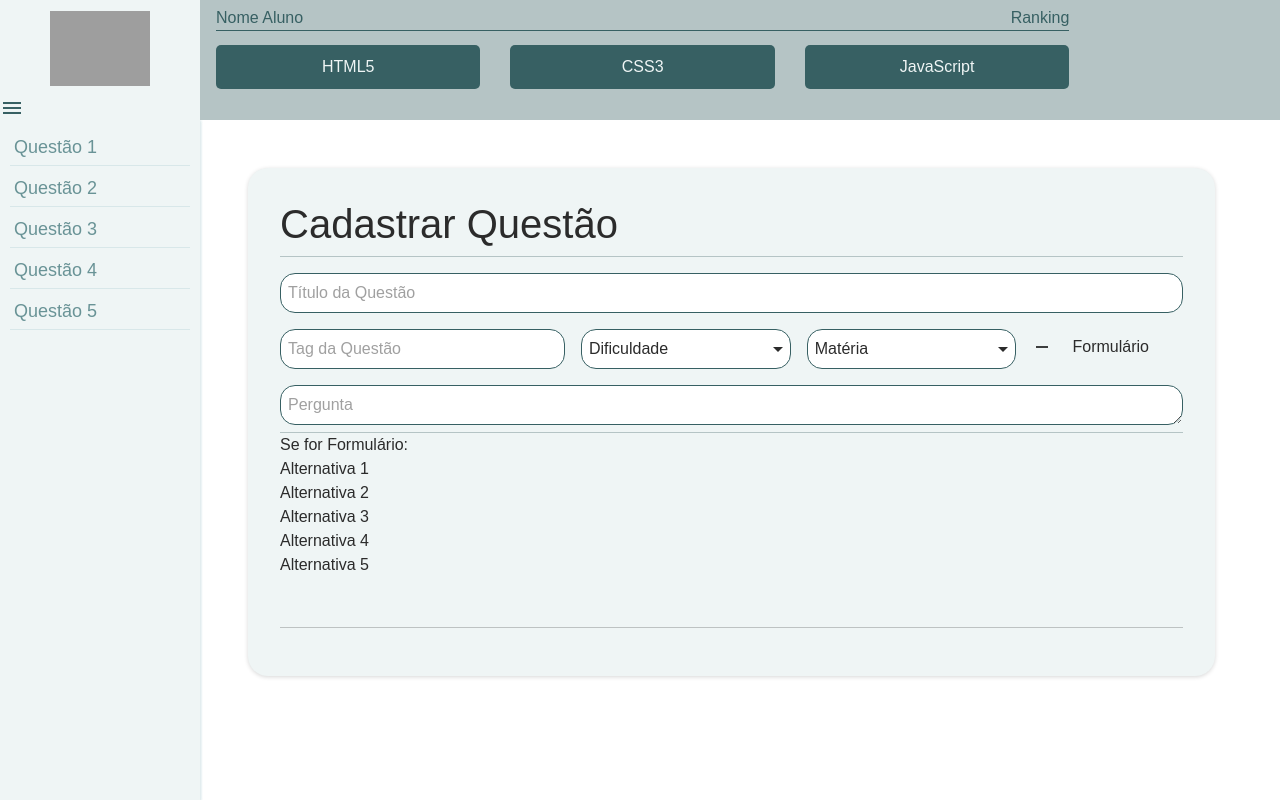
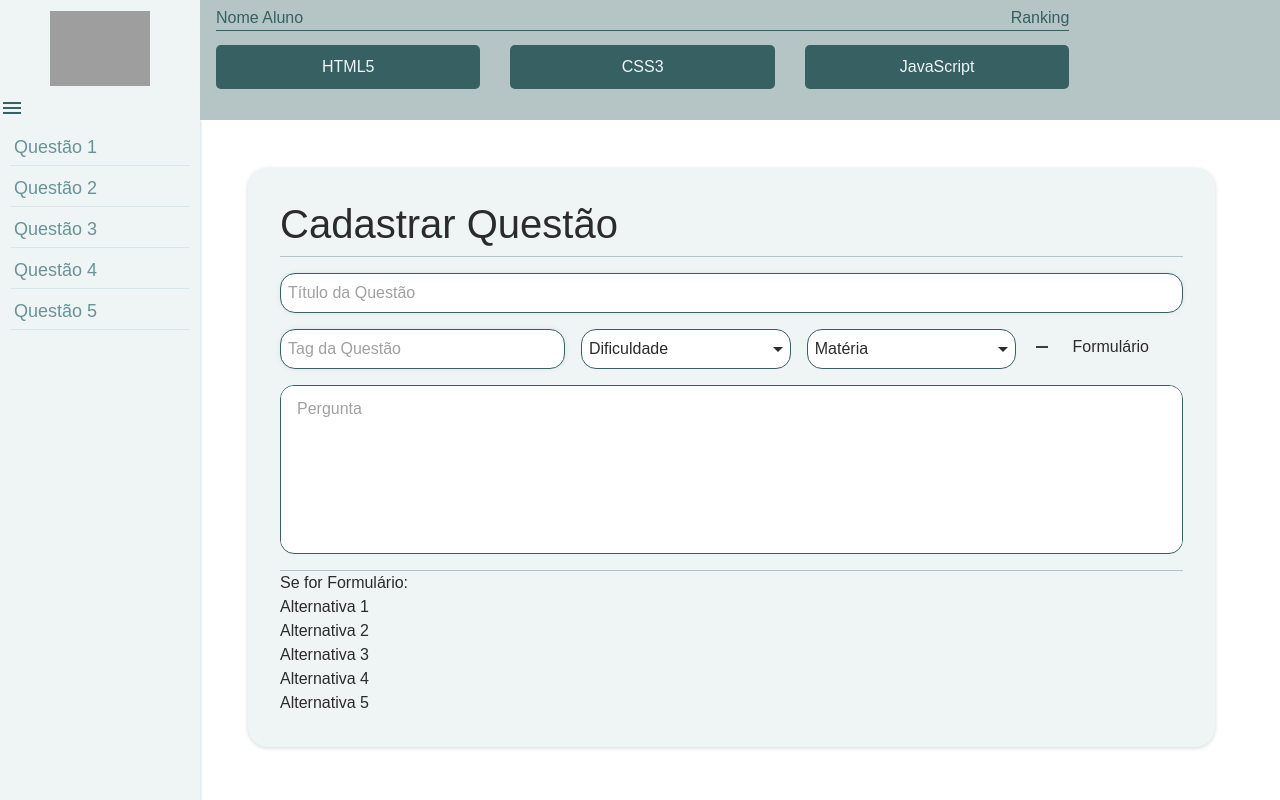
Before and after one commit to WilliGerber/OA_JavaScript, an Angular app: page /admin/cadastro-questoes in a window 1280 px wide. Built offline with nearby package versions, Linux system fonts and the light colour scheme; grey boxes are pictures that could not be loaded.

Commit message:
question manager + ajustes code-compiler

```diff
--- /dev/null
+++ b/src/app/models/question.ts
@@ -0,0 +1,9 @@
+export interface Question {
+    id: number;
+    title: string;
+    tag: string;
+    level: string;
+    subject: string;
+    formType: boolean;
+    header: string;
+}
--- a/src/app/modules/admin/question-manager/question-manager.component.html
+++ b/src/app/modules/admin/question-manager/question-manager.component.html
@@ -1,44 +1,42 @@
 <div class="p-5 .content">
     <mat-card>
         <div class="card">
-            <div class="tittle">
+            <div class="title">
                 <h1>Cadastrar Questão</h1>
             </div>
             <form class="question-main">
-                <div class="question-tittle">
+                <div class="question-title">
                     <div class="set-row">
-                        <input class="col-12" placeholder="Título da Questão" required>
+                        <input class="col-12" placeholder="Título da Questão" required [(ngModel)]="question.title" name="title">
                     </div>
                     <div class="set-row">
                         <div class="col-4 pr-1">
-                            <input placeholder="Tag da Questão" required>
+                            <input placeholder="Tag da Questão" required [(ngModel)]="question.tag" name="tag">
                         </div>
                         <div class="col-3 pr-1">
-                            <mat-select placeholder="Dificuldade">
+                            <mat-select placeholder="Dificuldade" [(ngModel)]="question.level" name="level">
                                 <!-- <option name="nivel">Iniciante</option>
                                 <option name="nivel">Intermediário</option>
                                 <option name="nivel">Avançado</option> -->
                             </mat-select>
                         </div>
                         <div class="col-3 pr-1">
-                            <mat-select placeholder="Matéria">
+                            <mat-select placeholder="Matéria" [(ngModel)]="question.subject" name="subject">
                                 <option name="tipo">HTML5</option>
                                 <option name="tipo">CSS3</option>
                                 <option name="tipo">JavaScript</option>
                             </mat-select>
                         </div>
                         <div class="question-style col-2">
-                            <mat-slide-toggle>
+                            <mat-slide-toggle class="slide-toogle" [(ngModel)]="question.formType" (change)="toggleChecked()" name="formType">
                                 Formulário
                             </mat-slide-toggle>
                         </div>
-
                     </div>
                 </div>
                 <div class="question-header">
-                    <textarea id="message" placeholder="Pergunta" required></textarea>
+                    <textarea id="message" class="question-header-input" placeholder="Pergunta" required [(ngModel)]="question.header" name="header"></textarea>
                 </div>
-
             </form>
                 <div class="moldura-externa">
                     <label for="alternativa1">Se for Formulário:</label>
@@ -58,13 +56,6 @@
                         <label for="alternativa5">Alternativa 5</label>
                     </div>
                 </div>
-            <div class="form-box">
-                <h3>&nbsp;</h3>
-                <hr>
-                <form>
-
-                </form>
-            </div>
         </div>
     </mat-card>
 
--- a/src/app/modules/admin/question-manager/question-manager.component.scss
+++ b/src/app/modules/admin/question-manager/question-manager.component.scss
@@ -3,13 +3,13 @@
     color: #a0a0a0;
 }
 
-.tittle {
+.title {
     border-bottom: 1px solid var(--color3);
 }
 
 .question-main {
     border-bottom: 1px solid var(--color3);
-    .question-tittle {
+    .question-title {
         .question-style {
             margin-top: 12px;
             display: flex;
@@ -17,6 +17,37 @@
         }
     }
     .question-header {
-
+        overflow: hidden;
+        border: 1px solid var(--color5);
+        border-radius: 14px;
+        background-color: #ffffff;
+        margin-top: 1rem;
+        margin-bottom: 1rem;
+        .question-header-input {
+            margin: 0;
+            min-height: 20vh;
+            border-radius: 0;
+            border: 0px;
+            resize: none;
+            overflow: auto;
+            padding-left: 1rem;
+            padding-top: 0.7rem;
+            &::-webkit-scrollbar-track {
+                background-color: transparent;
+            }
+            &:focus-visible {
+                box-shadow: none;
+            }
+        }
+        &:focus-within {
+            box-shadow: 0px 0px 5px 0px rgba(55,96,99,0.8);
+        }
     }
 }
+
+::ng-deep .mat-slide-toggle.mat-checked .mat-slide-toggle-thumb {
+    box-shadow: inset 0px 0px 5px 0.5px rgba(235,100,64,1); // Personalize a cor de fundo quando checked for true
+}
+::ng-deep .mat-slide-toggle.mat-checked .mdc-switch__shadow {
+    box-shadow: inset 0px 0px 5px 0.5px rgba(235,100,64,1);
+}
--- a/src/app/modules/admin/question-manager/question-manager.component.ts
+++ b/src/app/modules/admin/question-manager/question-manager.component.ts
@@ -1,4 +1,5 @@
 import { Component } from '@angular/core';
+import { Question } from 'src/app/models/question';
 
 @Component({
   selector: 'app-question-manager',
@@ -6,5 +7,18 @@ import { Component } from '@angular/core';
   styleUrls: ['./question-manager.component.scss']
 })
 export class QuestionManagerComponent {
+  question: Question = {
+    id: 0,
+    title: '',
+    tag: '',
+    level: '',
+    subject: '',
+    formType: false,
+    header: ''
+  };
+  formType: boolean = false;
 
+  toggleChecked(): void {
+    this.formType = !this.formType;
+  }
 }
--- a/src/app/modules/question/code-editor/code-editor.component.ts
+++ b/src/app/modules/question/code-editor/code-editor.component.ts
@@ -40,7 +40,7 @@ export class CodeEditorComponent {
 
     try {
       this.resposta = await this.compilerService.executeCode(this.code);
-      console.log(this.resposta['error']);
+      console.log(this.resposta);
     } catch (error) {
       // Lidar com erros
     }
--- a/src/app/modules/question/compiler/compiler.service.ts
+++ b/src/app/modules/question/compiler/compiler.service.ts
@@ -9,8 +9,32 @@ export class CompilerService {
   public logs: string[] = [];
   constructor() { }
 
+  // executeCode(code: string): any {
+
+  //   this.result = null;
+  //   this.error = null;
+  //   this.logs = [];
+
+  //   // Redefinir a função console.log para capturar os logs
+  //   const originalConsoleLog = console.log;
+  //   console.log = (...args: any[]) => {
+  //     this.logs.push(args.join(' '));
+  //     originalConsoleLog(...args);
+  //   };
+
+  //   try {
+  //     // Executar o código
+  //     this.result = eval(code);
+  //     // Retornar os logs capturados
+  //   } catch (error:any) {
+  //     this.error =  error.message;
+  //   } finally {
+  //     // Restaurar a função console.log original
+  //     console.log = originalConsoleLog;
+  //   }
+  //   return { result: this.result, logs: this.logs, error: this.error};
+  // }
   executeCode(code: string): any {
-
     this.result = null;
     this.error = null;
     this.logs = [];
@@ -23,15 +47,36 @@ export class CompilerService {
     };
 
     try {
-      // Executar o código
-      this.result = eval(code);
+      // Criar uma função anônima usando o código fornecido
+      const codeFn = new Function('console', `
+        const functionLogs = [];
+        const originalConsoleLog = console.log;
+        console.log = (...args) => {
+          functionLogs.push(args.join(' '));
+          originalConsoleLog(...args);
+        };
+
+        ${code}
+
+        return functionLogs;
+      `);
+      // Executar a função criada passando a função console.log como argumento
+      const result = codeFn(console);
+
       // Retornar os logs capturados
-    } catch (error:any) {
-      this.error =  error.message;
+      return { result: null, logs: this.logs, error: null };
+    } catch (error: any) {
+      this.error = error.message;
+
+      // Retornar os logs e o erro capturado
+      return { result: null, logs: this.logs, error: this.error };
     } finally {
       // Restaurar a função console.log original
       console.log = originalConsoleLog;
     }
-    return { result: this.result, logs: this.logs, error: this.error};
   }
+
+
+
+
 }
--- a/src/styles.scss
+++ b/src/styles.scss
@@ -3,10 +3,24 @@
 * {
     font-family: "Poppins", sans-serif;
     color: #2b2b2b;
-}
-
-*::placeholder {
-    color: #a0a0a0;
+    transition: 0.2s ease;
+    &::-webkit-scrollbar {
+        width: 8px; /* Largura da barra de rolagem */
+    }
+    &::-webkit-scrollbar-thumb {
+        background-color: #888; /* Cor do botão de rolagem */
+        border-radius: 4px; /* Arredondamento do botão de rolagem */
+    }
+    &::placeholder {
+        color: #a0a0a0;
+    }
+    &:focus-visible {
+        outline: none;
+        box-shadow: 0px 0px 5px 0px rgba(55,96,99,0.8);
+    }
+    &::-webkit-scrollbar-track {
+        background-color: #f2f2f2; /* Cor do fundo da barra de rolagem */
+    }
 }
 
 .set-row {
@@ -70,6 +84,8 @@ input {
     border: 1px solid var(--color5);
     border-radius: 15px;
     max-height: 40px;
+    box-shadow: 0px 0px 5px 0px rgba(55,96,99,0.1);
+    transition: 0.3s ease;
 }
 
 textarea {
@@ -87,6 +103,13 @@ mat-select {
     border-radius: 15px;
     background-color: #ffffff;
     margin-top: 1rem;
+}
+
+::ng-deep .mat-slide-toggle.mat-checked .mat-slide-toggle-thumb {
+    box-shadow: inset 0px 0px 5px 0.5px rgba(235,100,64,1); // Personalize a cor de fundo quando checked for true
+}
+::ng-deep .mat-slide-toggle.mat-checked .mdc-switch__shadow {
+    box-shadow: inset 0px 0px 5px 0.5px rgba(235,100,64,1);
 }
 
 .ipt-g {
```
